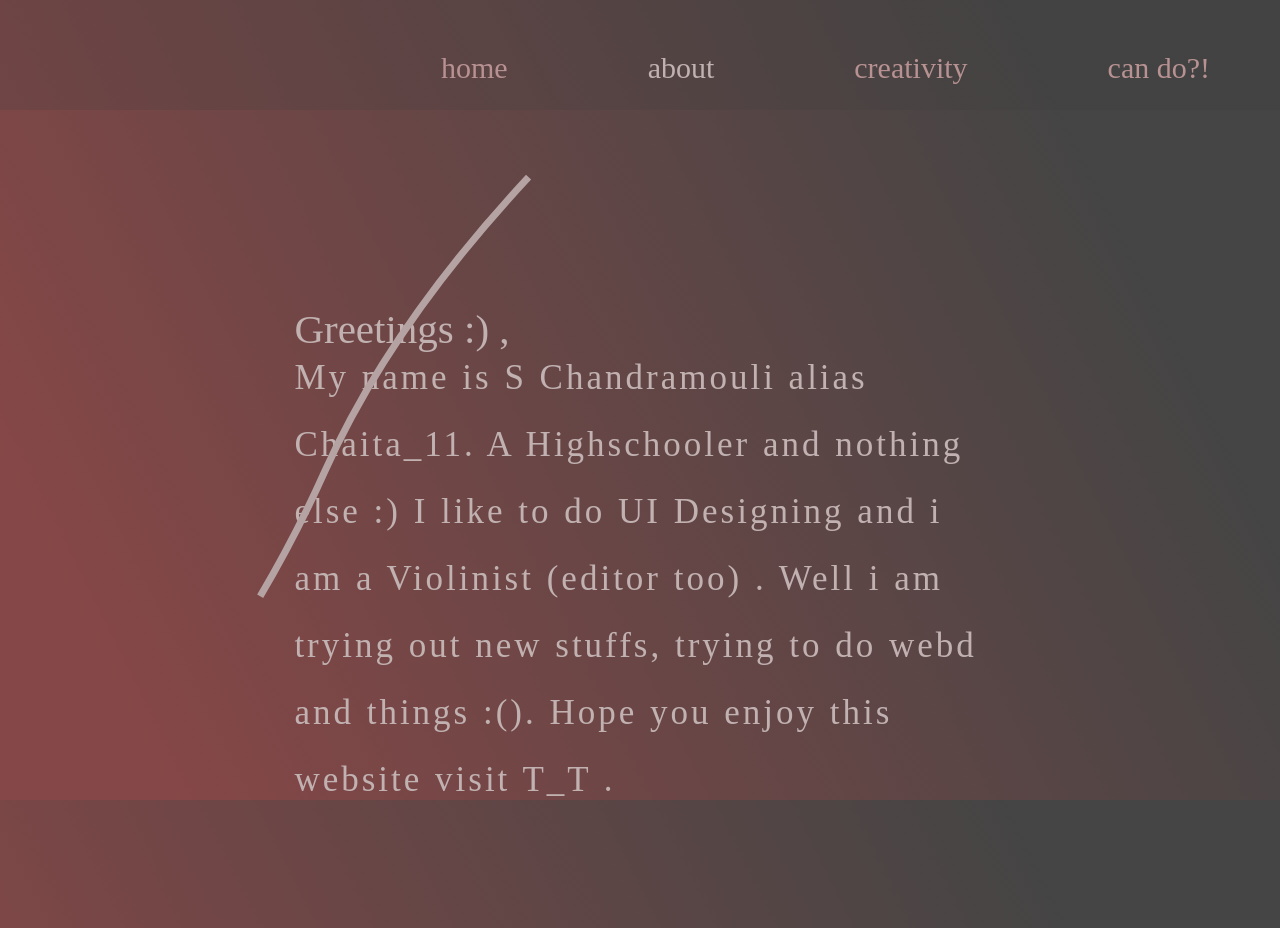
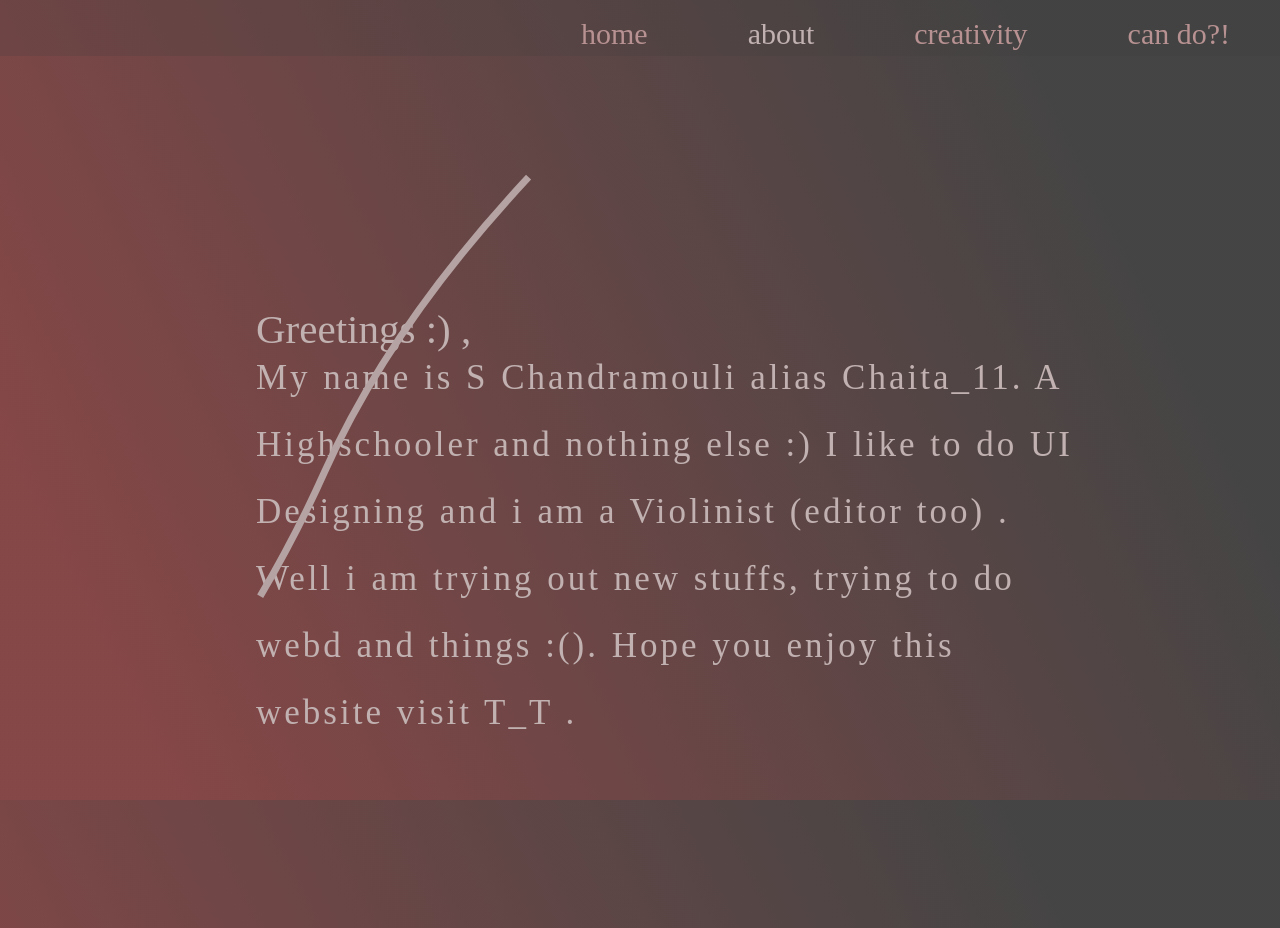
Before and after one commit to Chaita11/Chaita_11official.github.io, a plain HTML site: page about.html in a window 1280 px wide. Drawn offline with nearby package versions, Linux system fonts and the light colour scheme.

Commit message:
Update styles.css

```diff
--- a/styles.css
+++ b/styles.css
@@ -39,8 +39,8 @@ nav ul {
 }
 nav li {
   float: left;
-  margin: 0 70px;
-  padding-top: 25px;
+  margin: 0 50px;
+  padding-top: 11px;
   position: relative;
 }
 nav a {
@@ -48,7 +48,7 @@ nav a {
   font-size: 30px;
   font-style: normal;
   font-weight: 400;
-  line-height: 85px;
+  line-height: 45px;
   letter-spacing: 0em;
   text-align: left;
   text-transform: lowercase;
@@ -98,6 +98,17 @@ nav a:hover {
   top: 37%;
   left: 23%;
 }
+@media all and (max-width: 1920px) {
+  .p1 {
+    width: 80%;
+  }
+  .text {
+    left: 20%;
+  }
+  .text1 {
+    left: 20%;
+  }
+}
 .circle {
   position: absolute;
   top: 10rem;
```
